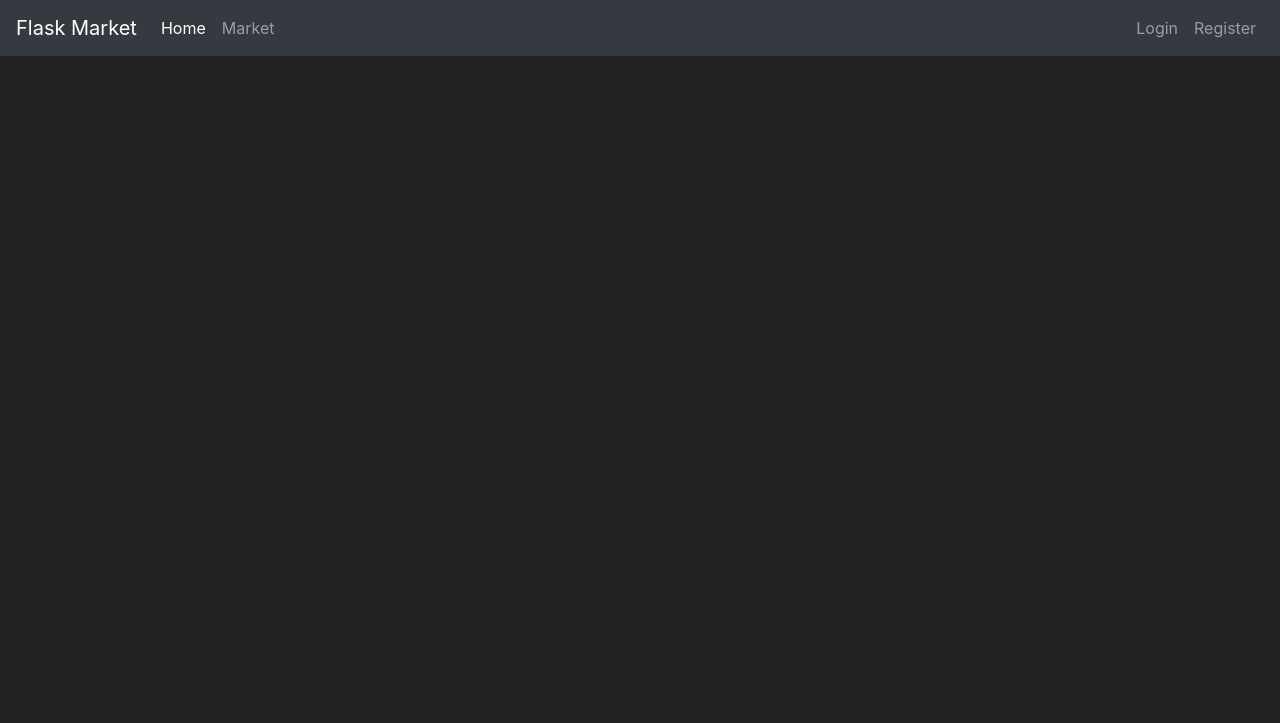
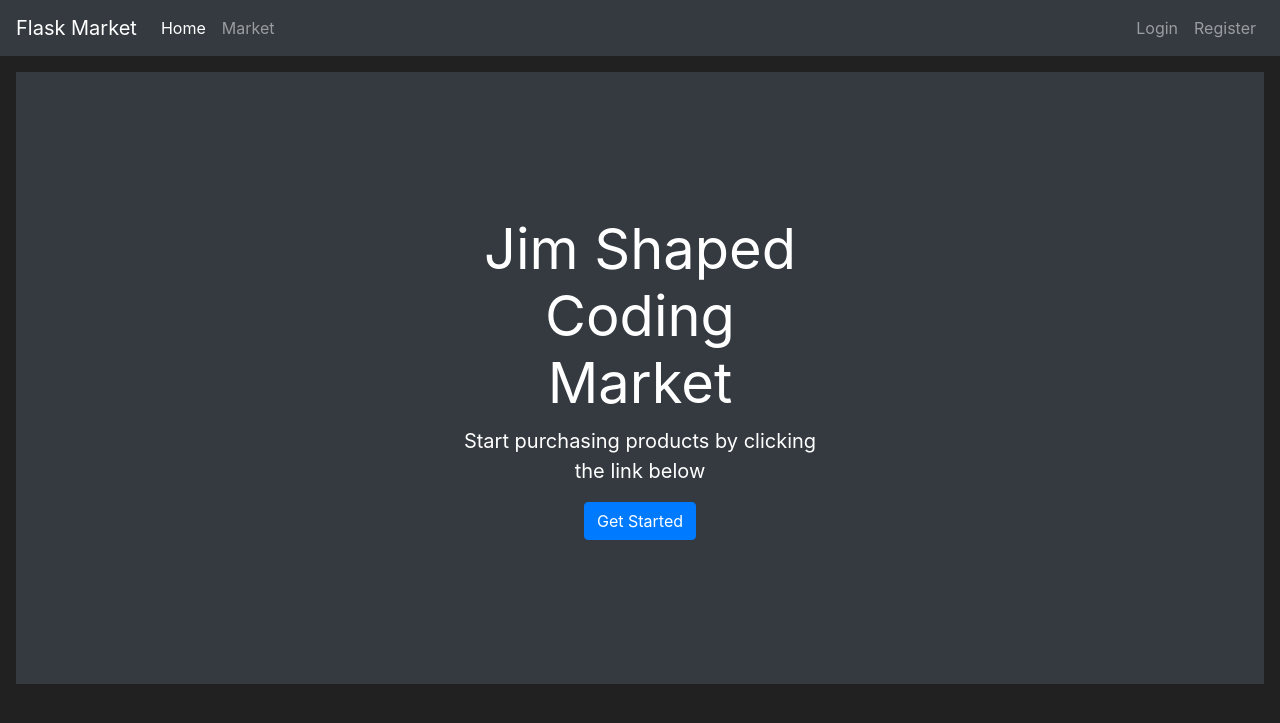
Before and after one commit to thangdev03/Flask-Market, a Flask app: page / in a window 1280 px wide. Shown: the top 723 px of the page. Run offline with Flask 3, Linux system fonts and the light colour scheme.

Commit message:
add logout and customization

```diff
--- a/market/__init__.py
+++ b/market/__init__.py
@@ -9,7 +9,9 @@ app.config['SECRET_KEY'] = '3708e13c55d735b237a8f81a'
 db = SQLAlchemy(app)
 bcrypt = Bcrypt(app)
 login_manager = LoginManager(app)
+login_manager.login_view = "login_page"
+login_manager.login_message_category = "info"
+
 app.app_context().push()
 
-
 from market import routes
--- a/market/routes.py
+++ b/market/routes.py
@@ -2,7 +2,7 @@ from flask import render_template, redirect, url_for, flash
 from market import app, db
 from market.models import Item, User
 from market.forms import RegisterForm, LoginForm
-from flask_login import login_user
+from flask_login import login_user, logout_user, login_required
 
 # ROUTES TO PAGES
 @app.route("/")
@@ -10,6 +10,7 @@ def home_page():
     return render_template('home.html')
 
 @app.route("/market")
+@login_required
 def market_page():
     items = Item.query.all()
     return render_template('market.html', items=items)
@@ -26,7 +27,9 @@ def register_page():
         # Need form.hidden_tag() in html register page to do this
         db.session.add(user_to_create)
         db.session.commit()
-        return redirect(url_for('login_page'))
+        login_user(user_to_create)
+        flash(f'Account created successfully! You are now logged in as {user_to_create.username}', category='success')
+        return redirect(url_for('market_page'))
 
     if form.errors != {}: #If there are exist any errors
         for err_msg in form.errors.values():
@@ -46,3 +49,9 @@ def login_page():
         else:
             flash('Username and Password are not match, please try again!', category='danger')
     return render_template('login.html', form=form)
+
+@app.route("/logout")
+def logout_page():
+    logout_user()
+    flash("You have been logged out!", category='info')
+    return redirect(url_for('home_page'))
--- a/market/templates/base.html
+++ b/market/templates/base.html
@@ -42,7 +42,7 @@
                   <a class="nav-link">Welcome, {{ current_user.username }}</a>
               </li>
               <li class="nav-item">
-                  <a class="nav-link" href="#">Logout</a>
+                  <a class="nav-link" href={{ url_for('logout_page') }}>Logout</a>
               </li>
           </ul>
         {% else %}
--- a/market/templates/home.html
+++ b/market/templates/home.html
@@ -1,5 +1,17 @@
 {% extends "base.html" %}
 
 {% block title %}
-    Home Page
-{% endblock title %}
+    Welcome to Jim Shaped Coding Market
+{% endblock %}
+
+{% block content %}
+    <div class="position-relative overflow-hidden p-3 p-md-5 m-md-3 text-center bg-dark" style="color:white">
+        <div class="col-md-5 p-lg-5 mx-auto my-5">
+            <h1 class="display-4 font-weight-normal">Jim Shaped Coding Market</h1>
+            <p class="lead font-weight-normal">Start purchasing products by clicking the link below</p>
+            <a class="btn btn-primary" href="{{ url_for('market_page') }}">Get Started</a>
+        </div>
+        <div class="product-device box-shadow d-none d-md-block"></div>
+        <div class="product-device product-device-2 box-shadow d-none d-md-block"></div>
+    </div>
+{% endblock %}
--- a/test.txt
+++ /dev/null
@@ -1 +0,0 @@
-# Test commit calendar
```
Also changed, not shown: instance/market.db.
